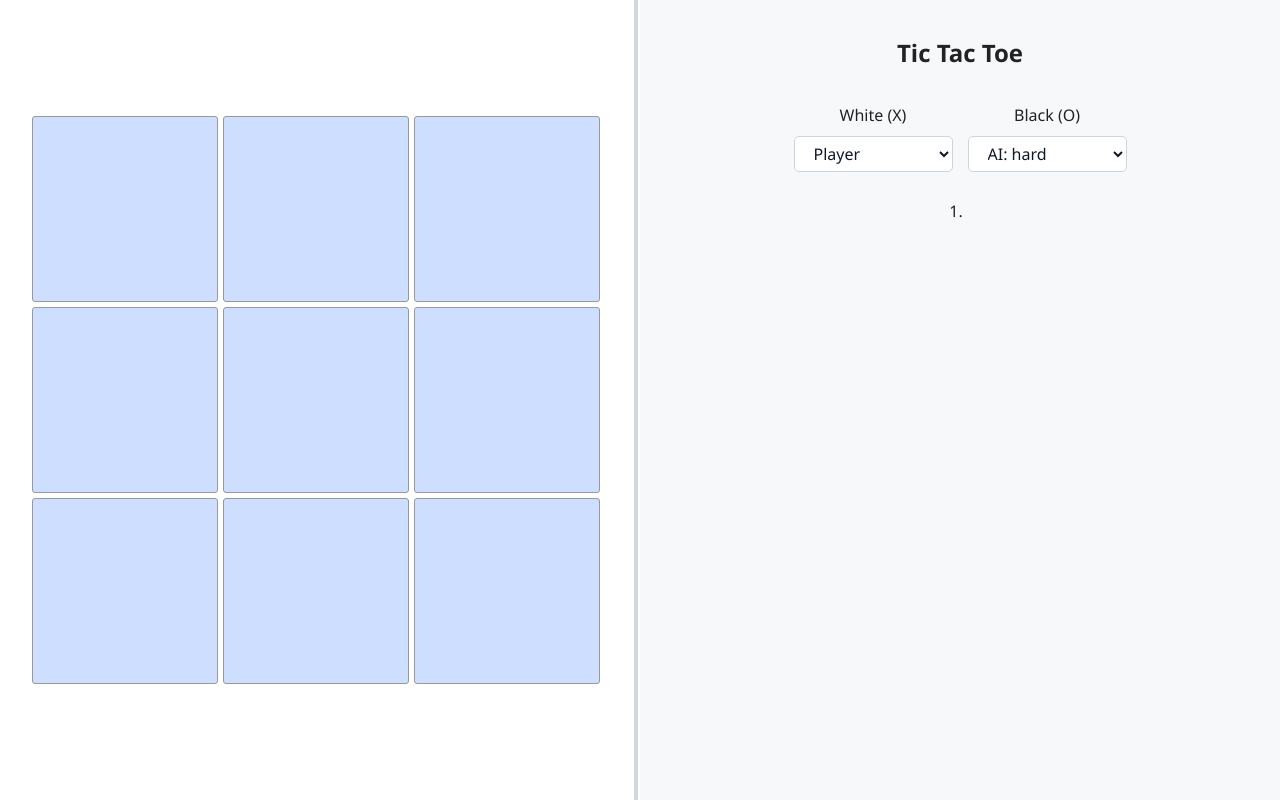
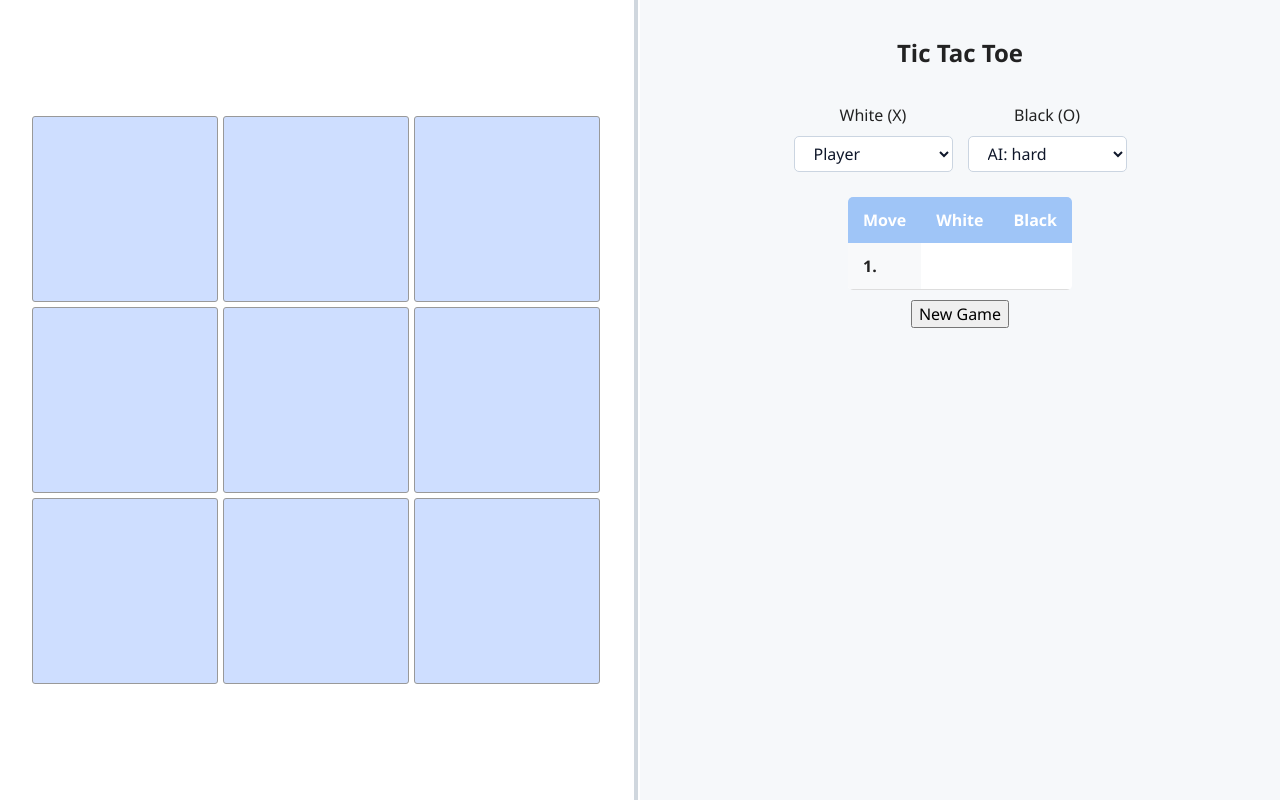
Before and after one commit to 29miaoet/tic-tac-toe, a React (Vite) app in the folder frontend/: page / in a window 1280 px wide. Built offline with nearby package versions, Linux system fonts and the light colour scheme.

Commit message:
Add unified game state and reset button

```diff
--- a/frontend/src/GameContext.tsx
+++ b/frontend/src/GameContext.tsx
@@ -1,5 +1,6 @@
 import { createContext, useContext, useState } from "react";
-import { addMove } from "./settings";
+import { addMove, resetNotation } from "./settings";
+import { resetGame } from "./Board";
 
 interface TableRow {
   white: string;
@@ -8,13 +9,17 @@ interface TableRow {
 
 interface GameContextType {
   rows: TableRow[];
+  cells: Array<string>;
+  setCells: React.Dispatch<React.SetStateAction<string[]>>;
   recordMove: (move: string) => void;
+  clearBoard: () => void;
 }
 
 const GameContext = createContext<GameContextType | null>(null);
 
 export function GameProvider({ children }: { children: React.ReactNode }) {
   const [rows, setRows] = useState<TableRow[]>([{ white: "", black: "" }]);
+  const [cells, setCells] = useState<Array<string>>(Array(9).fill(""));
 
   function recordMove(move: string) {
     setRows((prevRows) => {
@@ -39,7 +44,21 @@ export function GameProvider({ children }: { children: React.ReactNode }) {
     });
   }
 
-  return <GameContext.Provider value={{ rows, recordMove }}>{children}</GameContext.Provider>;
+  function clearBoard() {
+    // Clear board
+    setCells(() => Array(9).fill(""));
+    resetGame();
+
+    // Erase notation
+    setRows(() => [{ white: "", black: "" }]);
+    resetNotation();
+  }
+
+  return (
+    <GameContext.Provider value={{ rows, cells, setCells, recordMove, clearBoard }}>
+      {children}
+    </GameContext.Provider>
+  );
 }
 
 export function useGame() {
--- a/frontend/src/Notation.tsx
+++ b/frontend/src/Notation.tsx
@@ -4,7 +4,14 @@ export function Notation() {
   const { rows } = useGame();
 
   return (
-    <table>
+    <table className="notation">
+      <thead>
+        <tr>
+          <th>Move</th>
+          <th>White</th>
+          <th>Black</th>
+        </tr>
+      </thead>
       <tbody>
         {rows.map((row, index) => (
           <tr key={index}>
--- /dev/null
+++ b/frontend/src/Reset.tsx
@@ -0,0 +1,7 @@
+import { useGame } from "./GameContext";
+
+export function Reset() {
+  const { clearBoard } = useGame();
+
+  return <button onClick={clearBoard}>New Game</button>;
+}
--- a/frontend/src/board.tsx
+++ b/frontend/src/board.tsx
@@ -1,5 +1,4 @@
 import { useGame } from "./GameContext";
-import { useState } from "react";
 import { getSettings } from "./settings";
 import { finish } from "./Finish";
 import createModule from "../../wasm/TicTacToe.js";
@@ -11,13 +10,17 @@ const wasm = await createModule({
   },
 });
 
-const game = new wasm.ComputerAided();
+let game = new wasm.ComputerAided();
 
 type Move = [number, number];
 type PlayReturn = [Move, "X" | "O"];
 
 export function getBoard() {
   return game.getBoard();
+}
+
+export function resetGame() {
+  game = new wasm.ComputerAided();
 }
 
 function* play(xcoord: number, ycoord: number): Generator<PlayReturn, void, unknown> {
@@ -81,8 +84,7 @@ function* play(xcoord: number, ycoord: number): Generator<PlayReturn, void, unkn
 }
 
 export function Board() {
-  const { recordMove } = useGame();
-  const [cells, setCells] = useState<Array<string>>(Array(9).fill(""));
+  const { recordMove, cells, setCells } = useGame();
 
   function makeMove(xcoord: number, ycoord: number) {
     const generator = play(xcoord, ycoord);
--- a/frontend/src/main.tsx
+++ b/frontend/src/main.tsx
@@ -5,6 +5,7 @@ import { Player } from "./Player";
 import { Finish } from "./Finish";
 import { Notation } from "./Notation";
 import { GameProvider } from "./GameContext";
+import { Reset } from "./Reset";
 import { defaultSettings } from "./settings";
 import "./styles.css";
 
@@ -24,6 +25,7 @@ root.render(
         <Player label="Black (O)" value="black" defaultPlayer={defaultSettings.black} />
       </div>
       <Notation />
+      <Reset />
     </Sidebar>
   </GameProvider>
 );
--- a/frontend/src/settings.ts
+++ b/frontend/src/settings.ts
@@ -34,6 +34,11 @@ export function addMove(side: Sides, move: string) {
   }
 }
 
+export function resetNotation() {
+  notation.white = [];
+  notation.black = [];
+}
+
 export function setSettings(side: Sides, player: Players): void {
   settings[side] = player;
 }
--- a/frontend/src/styles.css
+++ b/frontend/src/styles.css
@@ -239,3 +239,42 @@ dialog > div > button:hover {
   gap: 15px;
   justify-content: center;
 }
+
+.notation {
+  background-color: #fff;
+  border-radius: 5px;
+  border-collapse: collapse;
+  text-align: left;
+  overflow: hidden;
+}
+
+.notation thead tr {
+  background-color: var(--blue-500);
+  color: #fff;
+}
+
+.notation th {
+  text-align: center;
+}
+
+.notation th,
+.notation td {
+  padding: 12px 15px;
+}
+
+.notation td:first-child {
+  font-weight: 700;
+  background-color: #f8f9fa;
+}
+
+.notation tbody tr {
+  border-bottom: 1px solid #ddd;
+}
+
+.notation tbody tr:nth-of-type(even) {
+  background-color: #f3f3f3;
+}
+
+.notation tbody tr:hover {
+  background-color: #f1f1f1;
+}
```
Also changed, not shown: frontend/biome.json (+7 -9 lines).
